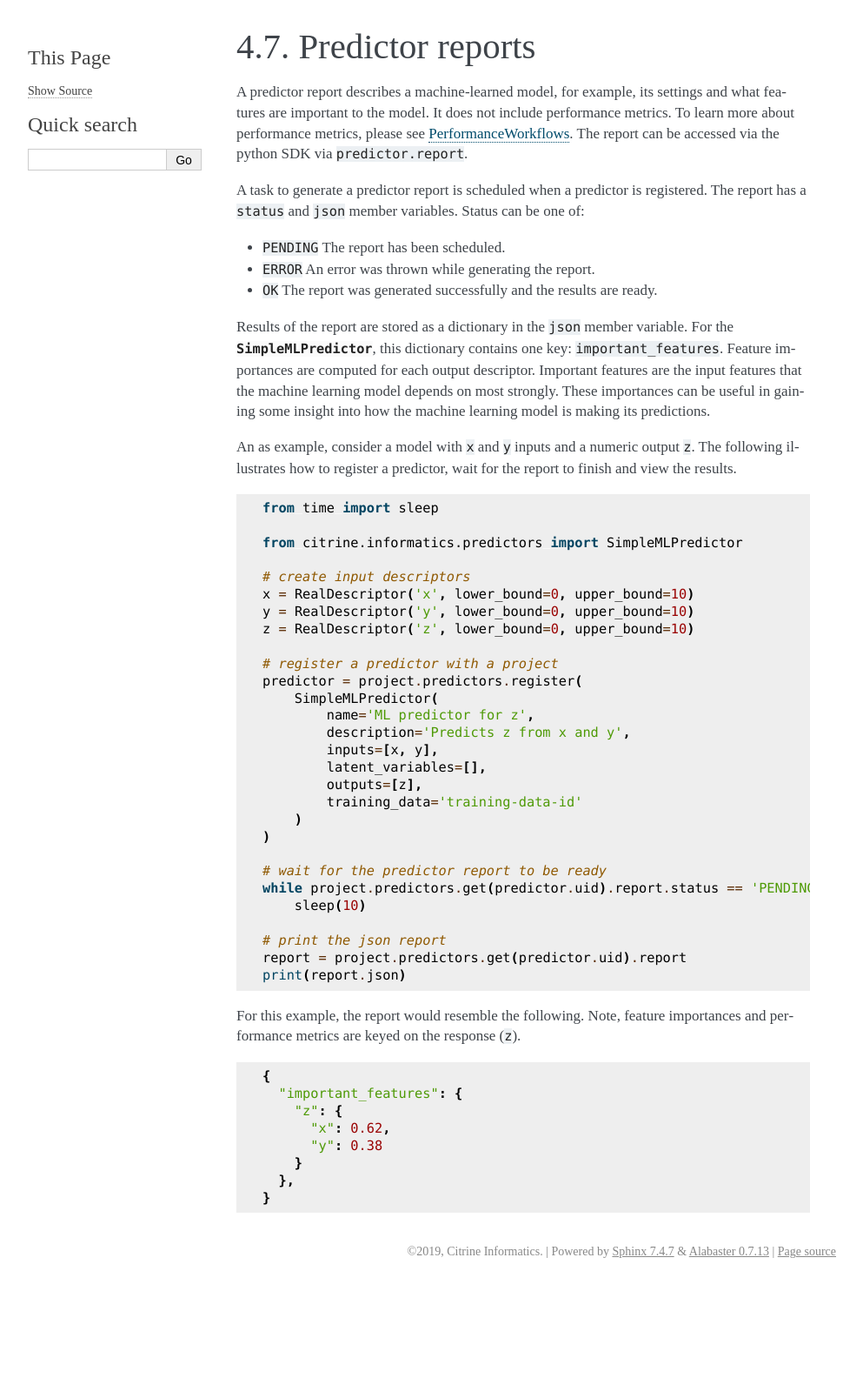
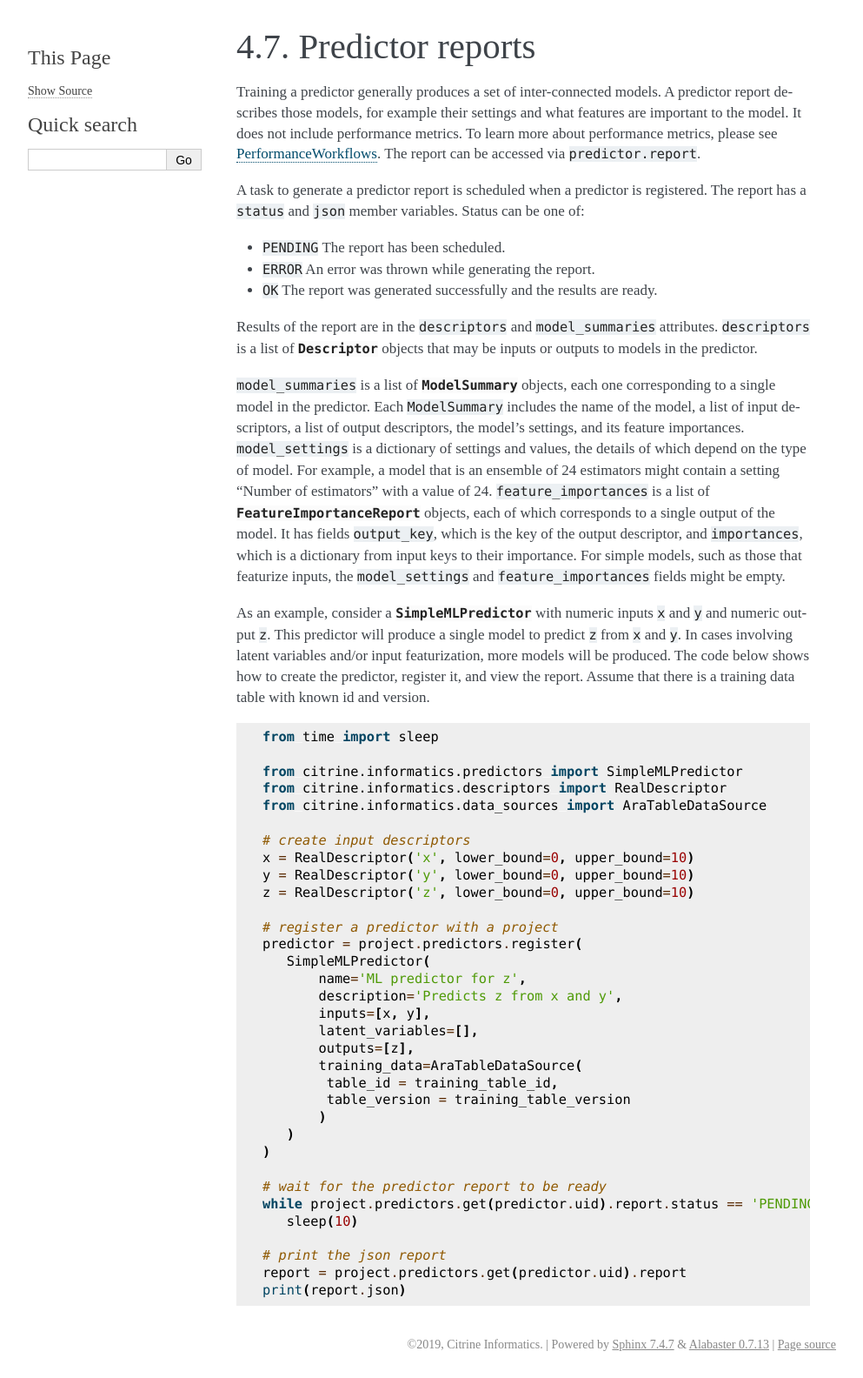
Before and after one commit to CitrineInformatics/citrine-python, a Sphinx documentation site: the page built from docs/source/workflows/predictor_reports.rst, in a window 1280 px wide. Shown: the whole page at 87% size, without its empty margins (148-1141 px from the left). Built offline with Sphinx 7.4.7, drawn with Linux system fonts in a browser that asks for light colours; pages that are not in the unit, such as notebooks, are missing from menus; before the commit the page ends 1477 px from its top, so only the background shows below that.

Commit message:
Update predictor report docs

```diff
--- a/docs/source/workflows/predictor_reports.rst
+++ b/docs/source/workflows/predictor_reports.rst
@@ -1,9 +1,11 @@
 Predictor reports
 =================
 
-A predictor report describes a machine-learned model, for example, its settings and what features are important to the model.
-It does not include performance metrics. To learn more about performance metrics, please see :doc:`PerformanceWorkflows <performance_workflows>`.
-The report can be accessed via the python SDK via ``predictor.report``.
+Training a predictor generally produces a set of inter-connected models.
+A predictor report describes those models, for example their settings and what features are important to the model.
+It does not include performance metrics.
+To learn more about performance metrics, please see :doc:`PerformanceWorkflows <performance_workflows>`.
+The report can be accessed via ``predictor.report``.
 
 A task to generate a predictor report is scheduled when a predictor is registered.
 The report has a ``status`` and ``json`` member variables.
@@ -13,56 +15,55 @@ Status can be one of:
 -  ``ERROR`` An error was thrown while generating the report.
 -  ``OK`` The report was generated successfully and the results are ready.
 
-Results of the report are stored as a dictionary in the ``json`` member variable.
-For the :class:`~citrine.informatics.predictors.SimpleMLPredictor`, this dictionary contains one key: ``important_features``.
-Feature importances are computed for each output descriptor.
-Important features are the input features that the machine learning model depends on most strongly.
-These importances can be useful in gaining some insight into how the machine learning model is making its predictions.
+Results of the report are in the ``descriptors`` and ``model_summaries`` attributes.
+``descriptors`` is a list of :class:`~citrine.informatics.descriptors.Descriptor` objects that may be inputs or outputs to models in the predictor.
 
-An as example, consider a model with ``x`` and ``y`` inputs and a numeric output ``z``.
-The following illustrates how to register a predictor, wait for the report to finish and view the results.
+``model_summaries`` is a list of :class:`~citrine.informatics.reports.ModelSummary` objects, each one corresponding to a single model in the predictor.
+Each ``ModelSummary`` includes the name of the model, a list of input descriptors, a list of output descriptors, the model's settings, and its feature importances.
+``model_settings`` is a dictionary of settings and values, the details of which depend on the type of model.
+For example, a model that is an ensemble of 24 estimators might contain a setting "Number of estimators" with a value of 24.
+``feature_importances`` is a list of :class:`~citrine.informatics.reports.FeatureImportanceReport` objects, each of which corresponds to a single output of the model.
+It has fields ``output_key``, which is the key of the output descriptor, and ``importances``, which is a dictionary from input keys to their importance.
+For simple models, such as those that featurize inputs, the ``model_settings`` and ``feature_importances`` fields might be empty.
+
+As an example, consider a :class:`~citrine.informatics.predictors.SimpleMLPredictor` with numeric inputs ``x`` and ``y`` and numeric output ``z``.
+This predictor will produce a single model to predict ``z`` from ``x`` and ``y``.
+In cases involving latent variables and/or input featurization, more models will be produced.
+The code below shows how to create the predictor, register it, and view the report.
+Assume that there is a training data table with known id and version.
 
 .. code:: python
 
-   from time import sleep
+    from time import sleep
 
-   from citrine.informatics.predictors import SimpleMLPredictor
+    from citrine.informatics.predictors import SimpleMLPredictor
+    from citrine.informatics.descriptors import RealDescriptor
+    from citrine.informatics.data_sources import AraTableDataSource
 
-   # create input descriptors
-   x = RealDescriptor('x', lower_bound=0, upper_bound=10)
-   y = RealDescriptor('y', lower_bound=0, upper_bound=10)
-   z = RealDescriptor('z', lower_bound=0, upper_bound=10)
+    # create input descriptors
+    x = RealDescriptor('x', lower_bound=0, upper_bound=10)
+    y = RealDescriptor('y', lower_bound=0, upper_bound=10)
+    z = RealDescriptor('z', lower_bound=0, upper_bound=10)
 
-   # register a predictor with a project
-   predictor = project.predictors.register(
+    # register a predictor with a project
+    predictor = project.predictors.register(
        SimpleMLPredictor(
            name='ML predictor for z',
            description='Predicts z from x and y',
            inputs=[x, y],
            latent_variables=[],
            outputs=[z],
-           training_data='training-data-id'
+           training_data=AraTableDataSource(
+            table_id = training_table_id,
+            table_version = training_table_version
+           )
        )
-   )
+    )
 
-   # wait for the predictor report to be ready
-   while project.predictors.get(predictor.uid).report.status == 'PENDING':
+    # wait for the predictor report to be ready
+    while project.predictors.get(predictor.uid).report.status == 'PENDING':
        sleep(10)
 
-   # print the json report
-   report = project.predictors.get(predictor.uid).report
-   print(report.json)
-
-For this example, the report would resemble the following.
-Note, feature importances and performance metrics are keyed on the response (``z``).
-
-.. code:: python
-
-   {
-     "important_features": {
-       "z": {
-         "x": 0.62,
-         "y": 0.38
-       }
-     },
-   }
+    # print the json report
+    report = project.predictors.get(predictor.uid).report
+    print(report.json)
```
Also changed, not shown: 1 other file.
